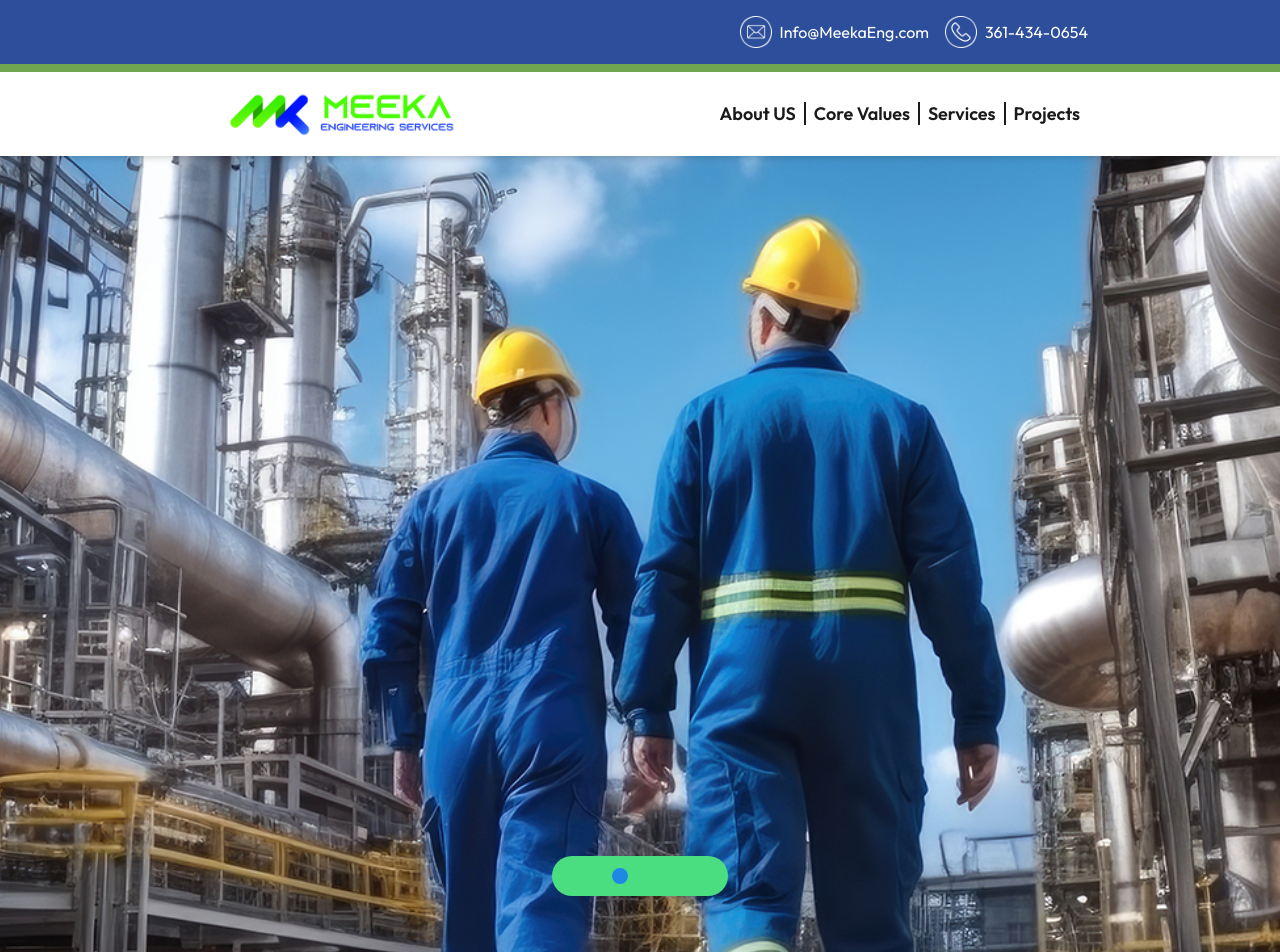
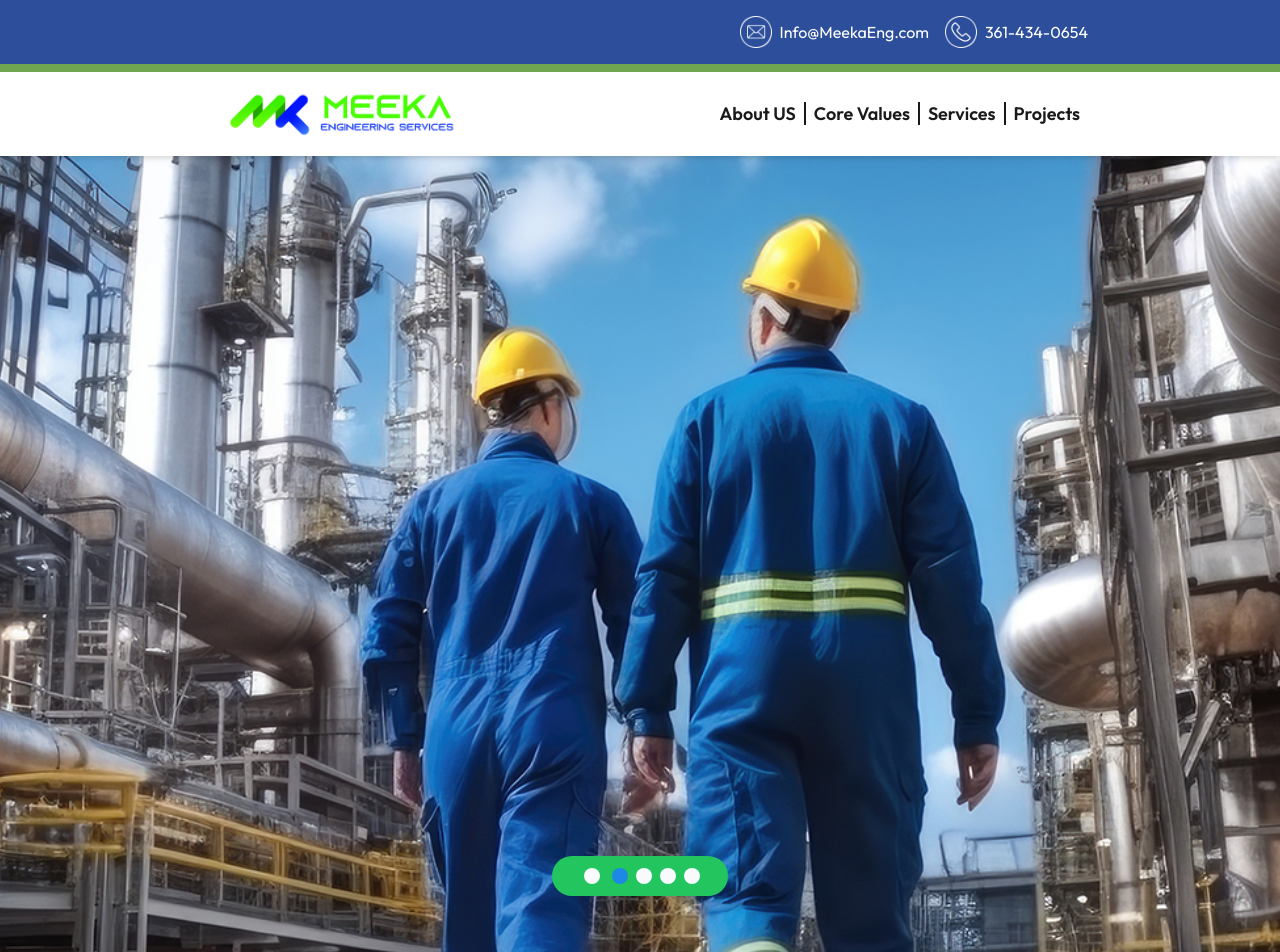
Before and after one commit to JaiminBrahmbhatt/meekaeng, a Next.js app: page / in a window 1280 px wide. Shown: the top 952 px of the page. Built offline with nearby package versions, Linux system fonts and the light colour scheme.

Commit message:
Update Hero.jsx

```diff
--- a/components/Hero.jsx
+++ b/components/Hero.jsx
@@ -43,13 +43,13 @@ const Hero = () => {
           </div>
         ))}
         {/* Slide Indicator */}
-        <div className="absolute bg-green-400 bottom-[100px] left-1/2 transform -translate-x-1/2 flex space-x-2 rounded-full py-3 px-7">
+        <div className="absolute bg-green-500 bottom-[100px] left-1/2 transform -translate-x-1/2 flex space-x-2 rounded-full py-3 px-7">
           {slides.map((_, index) => (
             <button
               key={index}
               onClick={() => goToSlide(index)}
               className={`w-4 h-4 rounded-full mx-1 ${
-                index === currentSlide ? 'bg-info' : 'bg-white-50'
+                index === currentSlide ? 'bg-info' : 'bg-slate-50'
               }`}
               aria-label={`Go to slide ${index + 1}`}
             />
```
